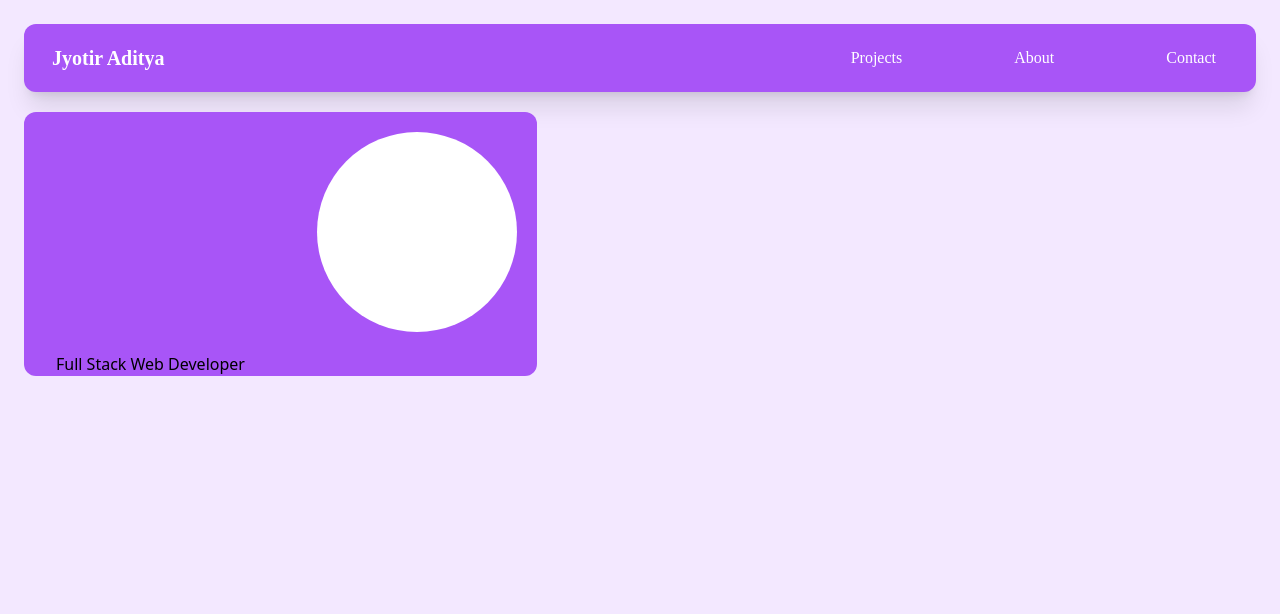
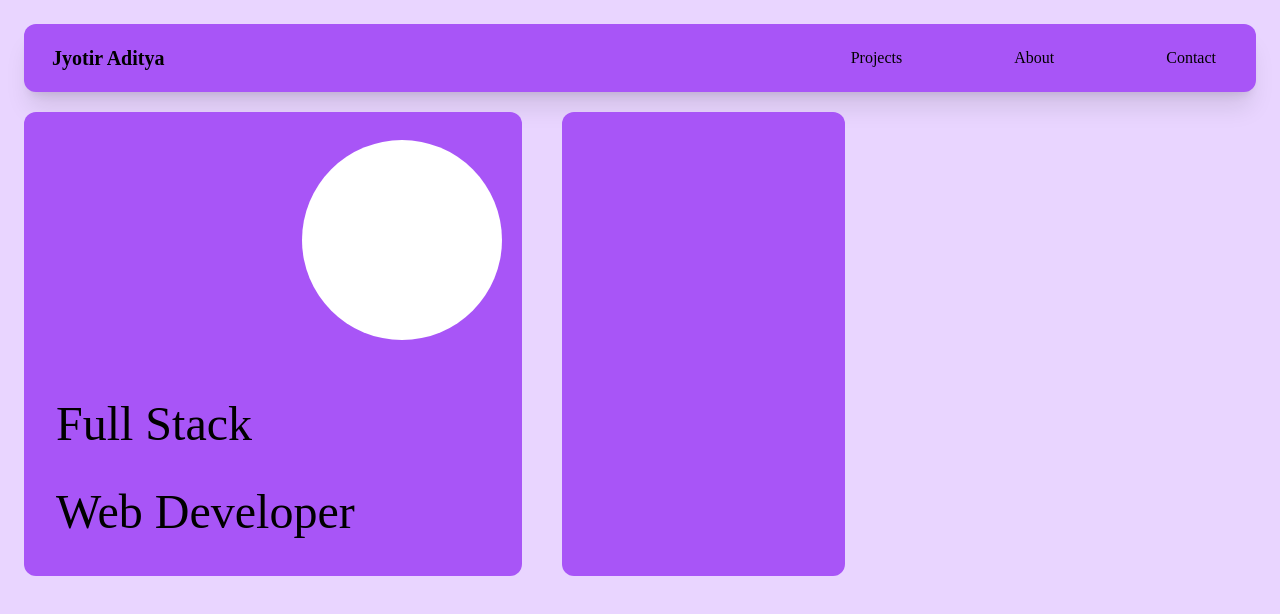
Before and after one commit to Jyotiraditya24/portfolio, a React (Vite) app: page / in a window 1280 px wide. Shown: the top 614 px of the page. Built offline with nearby package versions, Linux system fonts and the light colour scheme; a web font is replaced by a local one.

Commit message:
A little more improvement

```diff
--- a/src/components/Header.jsx
+++ b/src/components/Header.jsx
@@ -2,7 +2,7 @@ import React from "react";
 
 const Header = () => {
   return (
-    <div className="flex flex-row justify-between bg-purple-500 text-white pl-7 pr-10 py-5 rounded-xl shadow-xl mb-5">
+    <div className="flex flex-row justify-between bg-purple-500 text-black pl-7 pr-10 py-5 rounded-xl shadow-xl mb-5">
       <div className="basis-1/3">
         <h1 className="font-asil text-xl font-extrabold">Jyotir Aditya </h1>
       </div>
--- a/src/components/Hero.jsx
+++ b/src/components/Hero.jsx
@@ -4,7 +4,7 @@ import Landing from "./Landing";
 
 const Hero = () => {
   return (
-    <div className="min-h-screen bg-purple-100 text-black">
+    <div className="min-h-screen bg-purple-200 text-black">
       <div className="p-6">
         <Header />
         <Landing />
--- a/src/components/Landing.jsx
+++ b/src/components/Landing.jsx
@@ -3,16 +3,17 @@ import React from "react";
 const Landing = () => {
   return (
     <div className="w-full grid grid-cols-12">
-      <div className="w-full grid col-span-8 grid-cols-8">
-        <div className="col-span-5 bg-purple-500 rounded-xl pl-8 flex flex-col">
+      <div className="w-full grid col-span-8 grid-cols-8 lg:gap-x-10 2xl:gap-x-16">
+        <div className="col-span-5 bg-purple-500 rounded-xl pl-8 flex flex-col pt-2 pb-10 gap-y-10">
           <div className="flex flex-row w-full justify-end items-center p-5">
             <div className="rounded-full h-[200px] w-[200px] bg-white"></div>
           </div>
-          <div>
-            Full Stack Web Developer
-          </div>
+          <div className="text-5xl font-playwrite text">Full Stack</div>
+          <div className="text-5xl font-playwrite">Web Developer</div>
         </div>
-        <div className="col-span-3"></div>
+        <div className="col-span-3 bg-purple-500 rounded-xl">
+
+        </div>
       </div>
       <div className="col-span-4"></div>
     </div>
```
